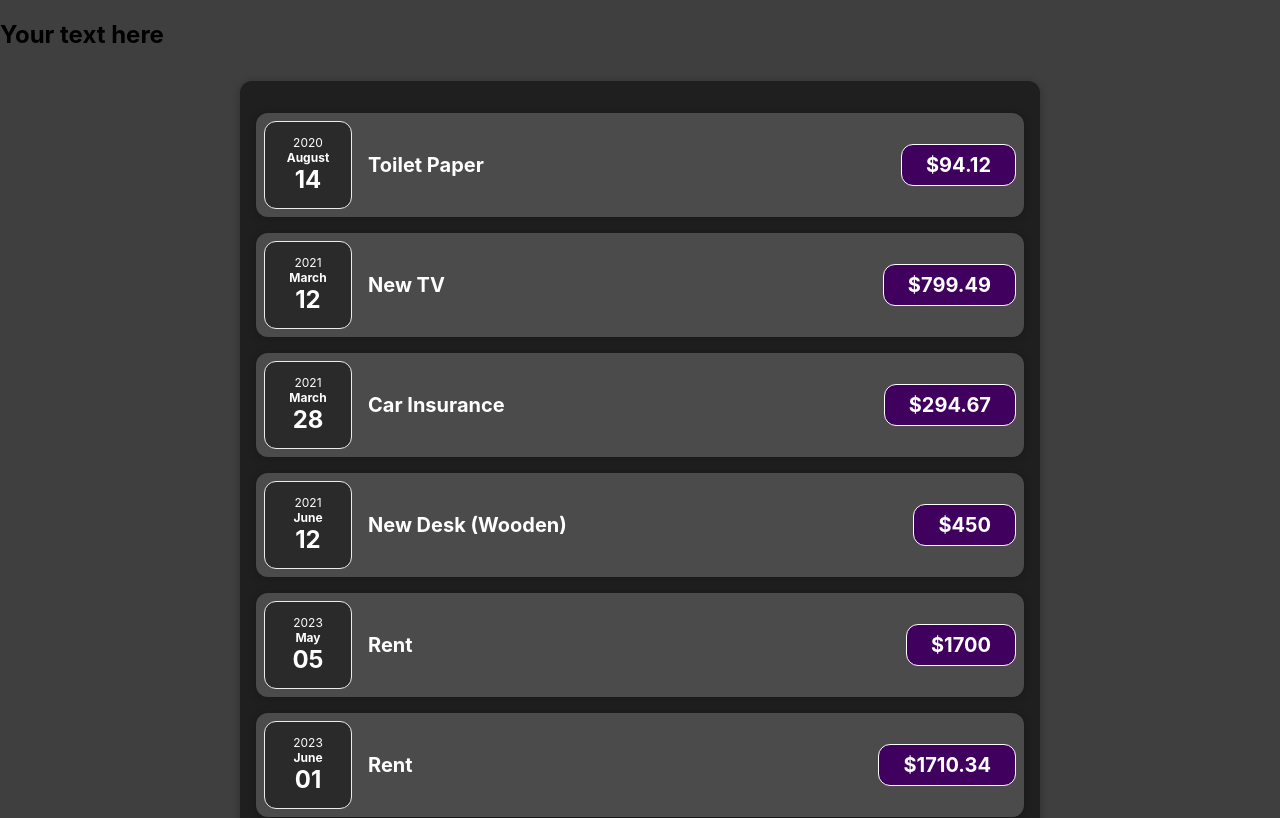
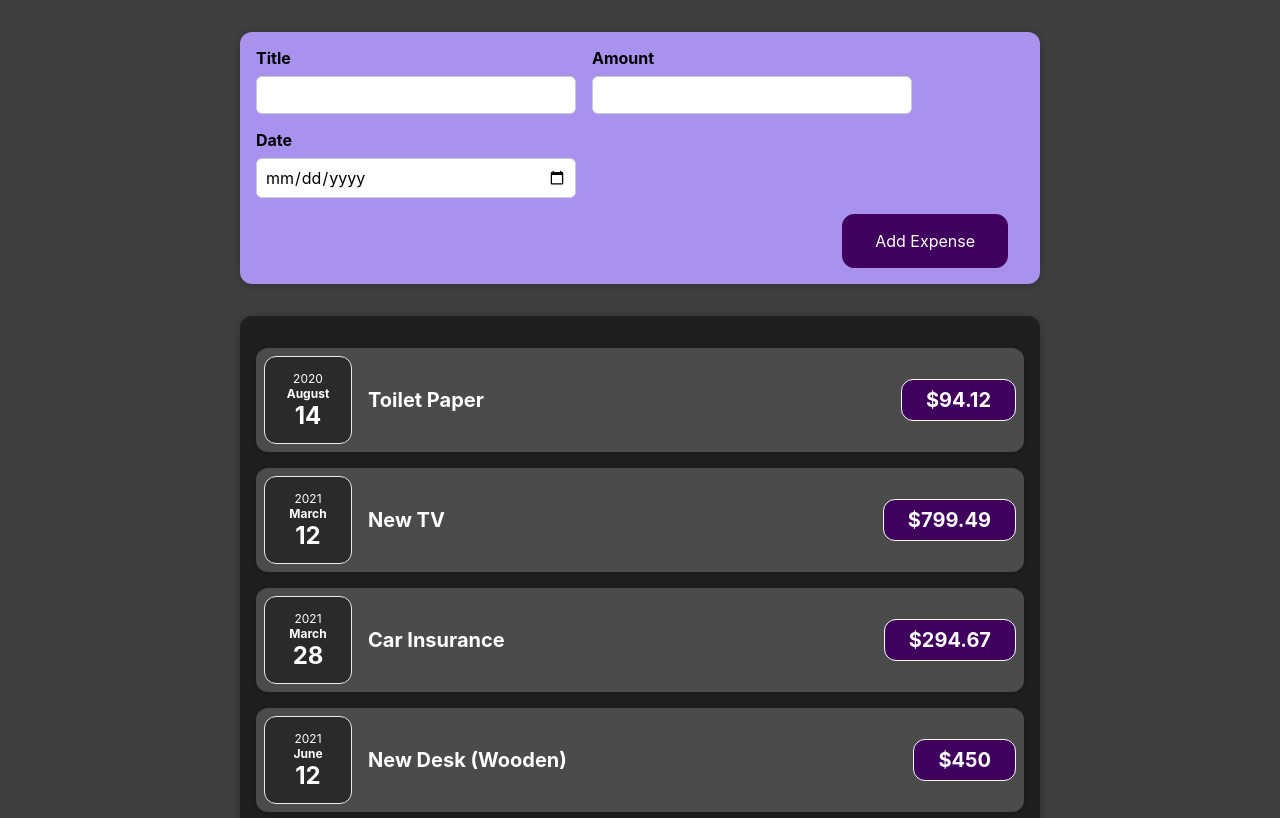
Before and after one commit to JosephAO/react-guide, a React (Create React App) app: page / in a window 1280 px wide. Shown: the top 818 px of the page. Built offline with nearby package versions, Linux system fonts and the light colour scheme.

Commit message:
added form for new expenses

```diff
--- a/src/App.js
+++ b/src/App.js
@@ -1,9 +1,10 @@
 import ExpenseList from "./components/Expense/ExpenseList";
+import NewExpense from "./components/NewExpense/NewExpense";
 import "./App.css";
 function App() {
 	return (
 		<div>
-			<h2>Your text here</h2>
+			<NewExpense />
 			<ExpenseList />
 		</div>
 	);
--- a/src/components/Expense/ExpenseList.js
+++ b/src/components/Expense/ExpenseList.js
@@ -41,7 +41,9 @@
 	return (
 		<Card className="expenseList">
 			{expenseList.map((item) => {
-				return <ExpenseItem date={item.date} amount={item.amount} title={item.title} />;
+				return (
+					<ExpenseItem key={item.id} date={item.date} amount={item.amount} title={item.title} />
+				);
 			})}
 		</Card>
 	);
--- /dev/null
+++ b/src/components/NewExpense/ExpenseForm.css
@@ -0,0 +1,26 @@
+.new-expense__controls {
+	display: flex;
+	flex-wrap: wrap;
+	gap: 1rem;
+	margin-bottom: 1rem;
+	text-align: left;
+}
+
+.new-expense__control label {
+	font-weight: bold;
+	margin-bottom: 0.5rem;
+	display: block;
+}
+
+.new-expense__control input {
+	font: inherit;
+	padding: 0.5rem;
+	border-radius: 6px;
+	border: 1px solid #ccc;
+	width: 20rem;
+	max-width: 100%;
+}
+
+.new-expense__actions {
+	text-align: right;
+}
--- /dev/null
+++ b/src/components/NewExpense/ExpenseForm.js
@@ -0,0 +1,29 @@
+import React from "react";
+import "./ExpenseForm.css";
+
+const ExpenseForm = () => {
+	return (
+		<form>
+			<div className="new-expense__controls">
+				<div className="new-expense__control">
+					<label>Title</label>
+					<input type="text"></input>
+				</div>
+				<div className="new-expense__control">
+					<label>Amount</label>
+					<input type="number" min={0.01} step={0.01}></input>
+				</div>
+				<div className="new-expense__control">
+					<label>Date</label>
+					<input type="date" min="2019-01-01" max={new Date().toLocaleDateString("en-CA")}></input>
+				</div>
+			</div>
+
+			<div className="new-expense__actions">
+				<button type="submit">Add Expense</button>
+			</div>
+		</form>
+	);
+};
+
+export default ExpenseForm;
--- /dev/null
+++ b/src/components/NewExpense/NewExpense.css
@@ -0,0 +1,38 @@
+.new-expense {
+	background-color: #a892ee;
+	padding: 1rem;
+	margin: 2rem auto;
+	width: 50rem;
+	max-width: 95%;
+	border-radius: 12px;
+	text-align: center;
+	box-shadow: 0 1px 8px rgba(0, 0, 0, 0.25);
+}
+
+.new-expense button {
+	font: inherit;
+	cursor: pointer;
+	padding: 1rem 2rem;
+	border: 1px solid #40005d;
+	background-color: #40005d;
+	color: white;
+	border-radius: 12px;
+	margin-right: 1rem;
+}
+
+.new-expense button:hover,
+.new-expense button:active {
+	background-color: #510674;
+	border-color: #510674;
+}
+
+.new-expense button.alternative {
+	color: #220131;
+	border-color: transparent;
+	background-color: transparent;
+}
+
+.new-expense button.alternative:hover,
+.new-expense button.alternative:active {
+	background-color: #ddb3f8;
+}
--- /dev/null
+++ b/src/components/NewExpense/NewExpense.js
@@ -0,0 +1,13 @@
+import React from "react";
+import "./NewExpense.css";
+import ExpenseForm from "./ExpenseForm";
+
+const NewExpense = () => {
+	return (
+		<div className="new-expense">
+			<ExpenseForm />
+		</div>
+	);
+};
+
+export default NewExpense;
```
